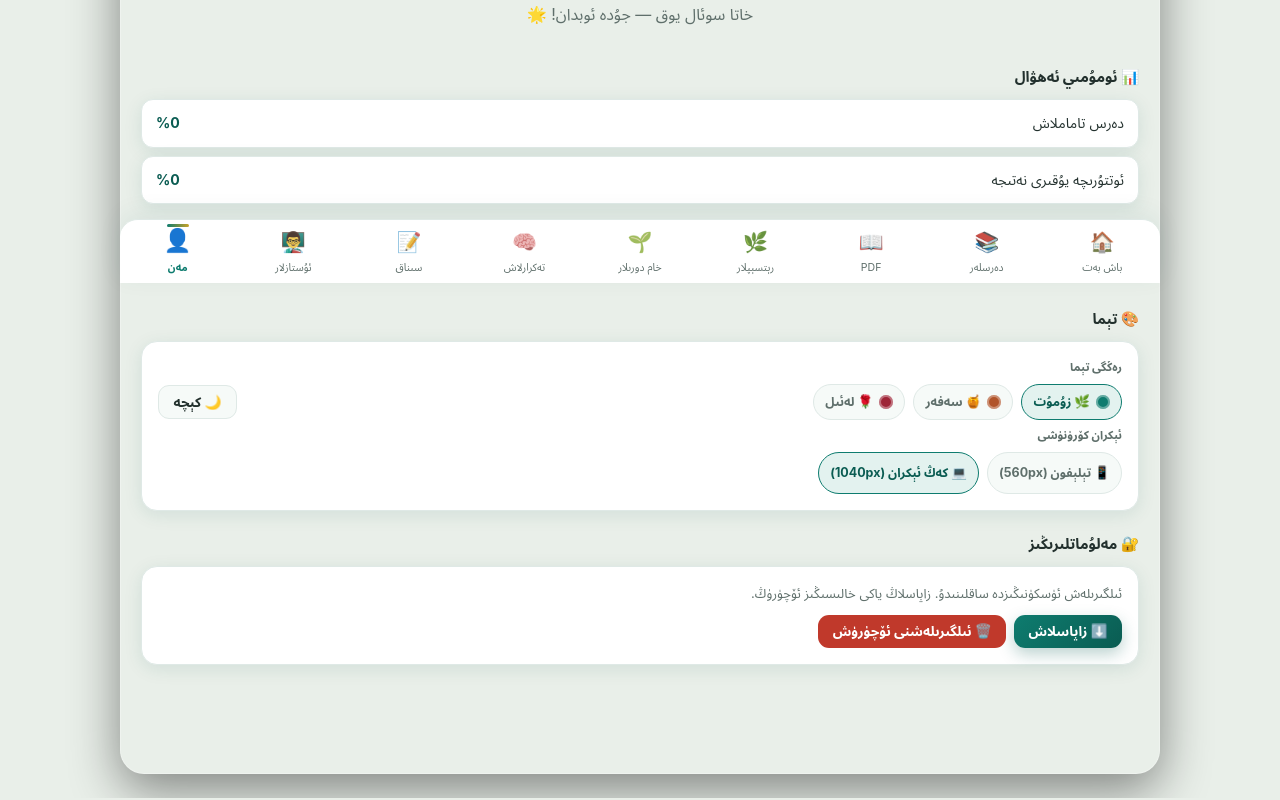
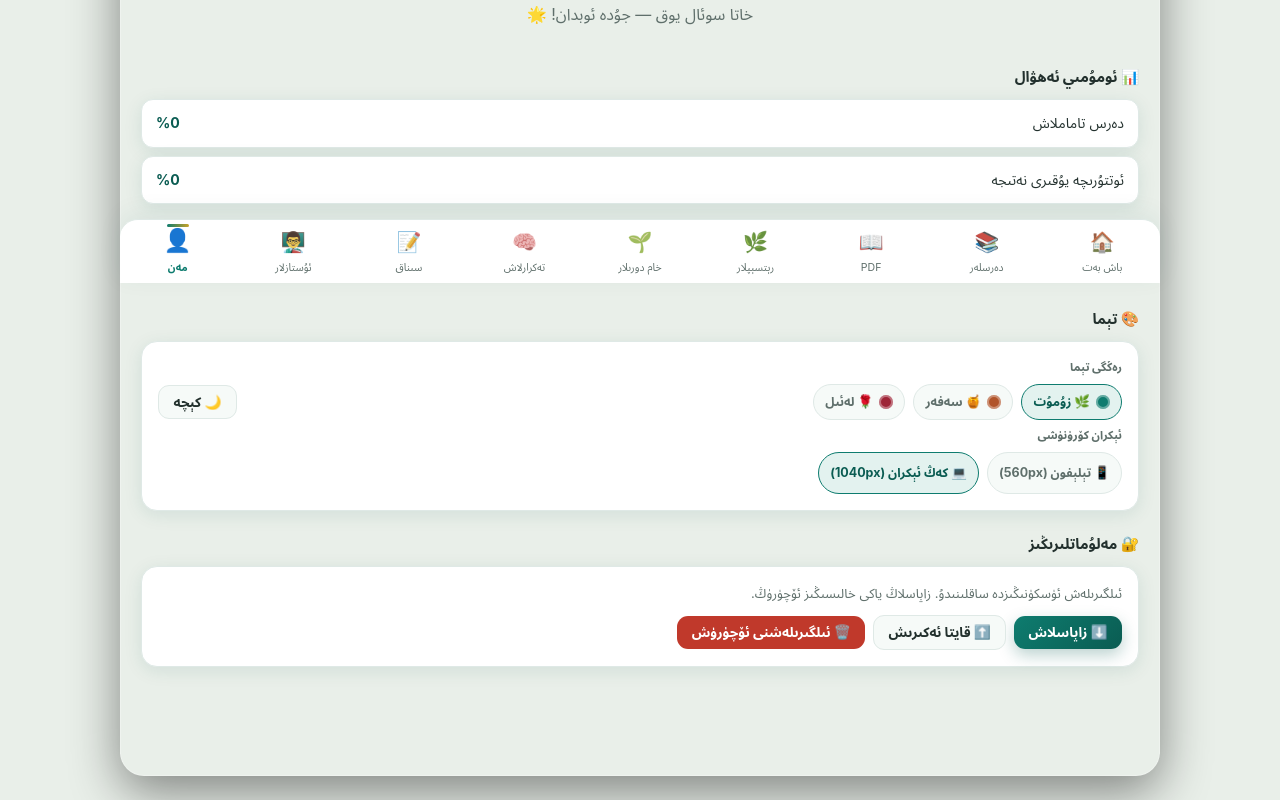
Before and after one commit to avary/uyghur-tibb, a Vue app in the folder vite/: page /#/me in a window 1280 px wide. Shown: the part 517-1317 px from the top of the page. Built offline with nearby package versions, Linux system fonts and the light colour scheme.

Commit message:
Add local progress restore

```diff
--- a/vite/src/views/MeView.vue
+++ b/vite/src/views/MeView.vue
@@ -30,6 +30,25 @@ function exportProgress() {
   a.download = 'uyghur-tibb-progress.json'
   a.click()
   URL.revokeObjectURL(url)
+}
+
+function importProgress(event) {
+  const file = event.target.files?.[0]
+  event.target.value = ''
+  if (!file) return
+  const reader = new FileReader()
+  reader.onload = () => {
+    try {
+      const imported = JSON.parse(String(reader.result || ''))
+      if (!imported || typeof imported !== 'object' || !imported.lessons || !Array.isArray(imported.exams)) throw new Error('invalid')
+      if (!confirm('بۇ زاپاس ھۆججەت بىلەن ئۈسكۈنىدىكى ئىلگىرىلەشنى ئالماشتۇرامسىز؟')) return
+      localStorage.setItem('uytibb_v1', JSON.stringify(imported))
+      progress._sync()
+    } catch (e) {
+      alert('زاپاس ھۆججەتنى ئوقۇغىلى بولمىدى.')
+    }
+  }
+  reader.readAsText(file)
 }
 
 function resetProgress() {
@@ -129,6 +148,7 @@ function resetProgress() {
       <p class="muted">ئىلگىرىلەش ئۈسكۈنىڭىزدە ساقلىنىدۇ. زاپاسلاڭ ياكى خالىسىڭىز ئۆچۈرۈڭ.</p>
       <div class="tp-row">
         <button class="btn btn-teal btn-sm" @click="exportProgress">⬇️ زاپاسلاش</button>
+        <label class="btn btn-ghost btn-sm">⬆️ قايتا ئەكىرىش<input type="file" accept="application/json,.json" hidden @change="importProgress"></label>
         <button class="btn btn-danger btn-sm" @click="resetProgress">🗑️ ئىلگىرىلەشنى ئۆچۈرۈش</button>
       </div>
     </div>
```
